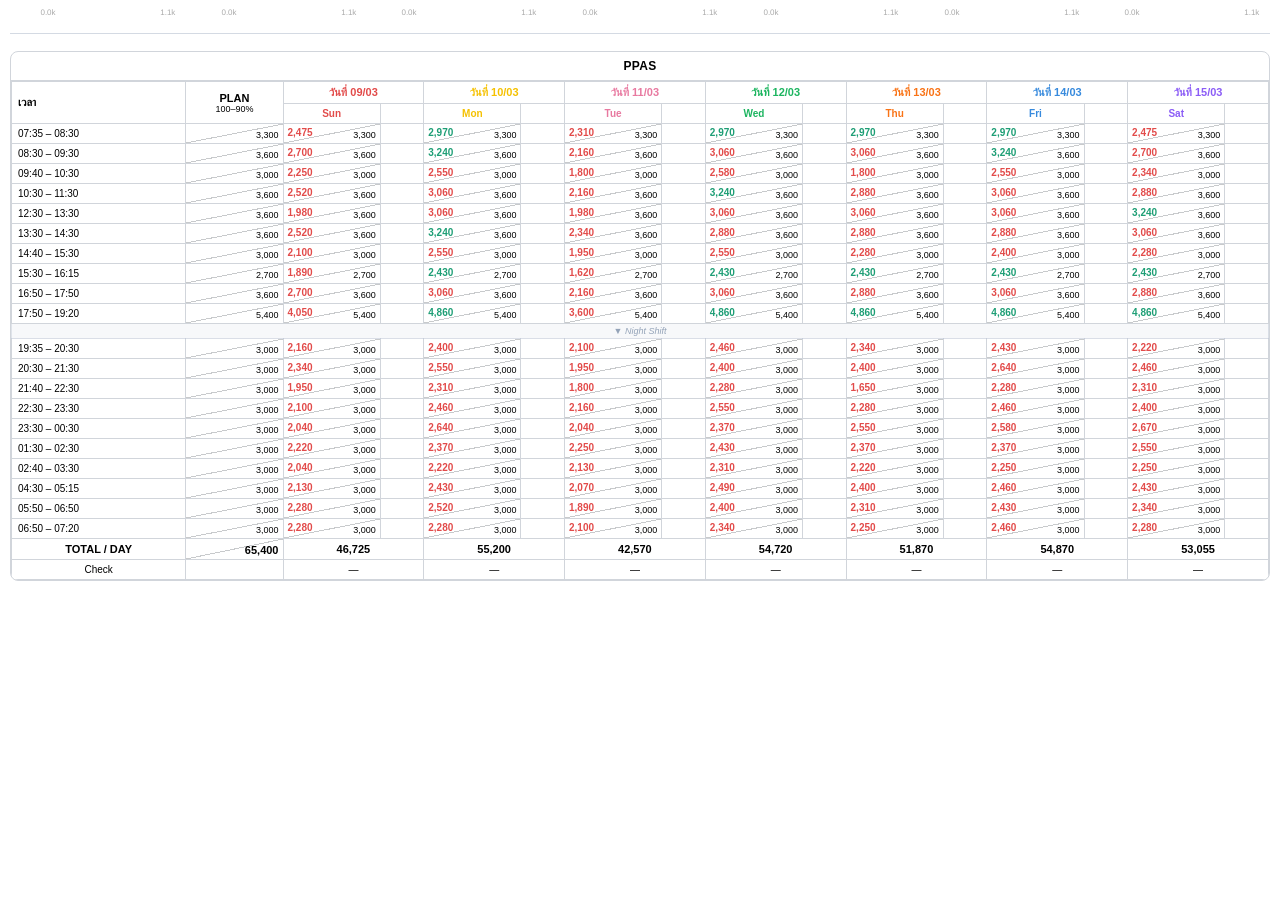
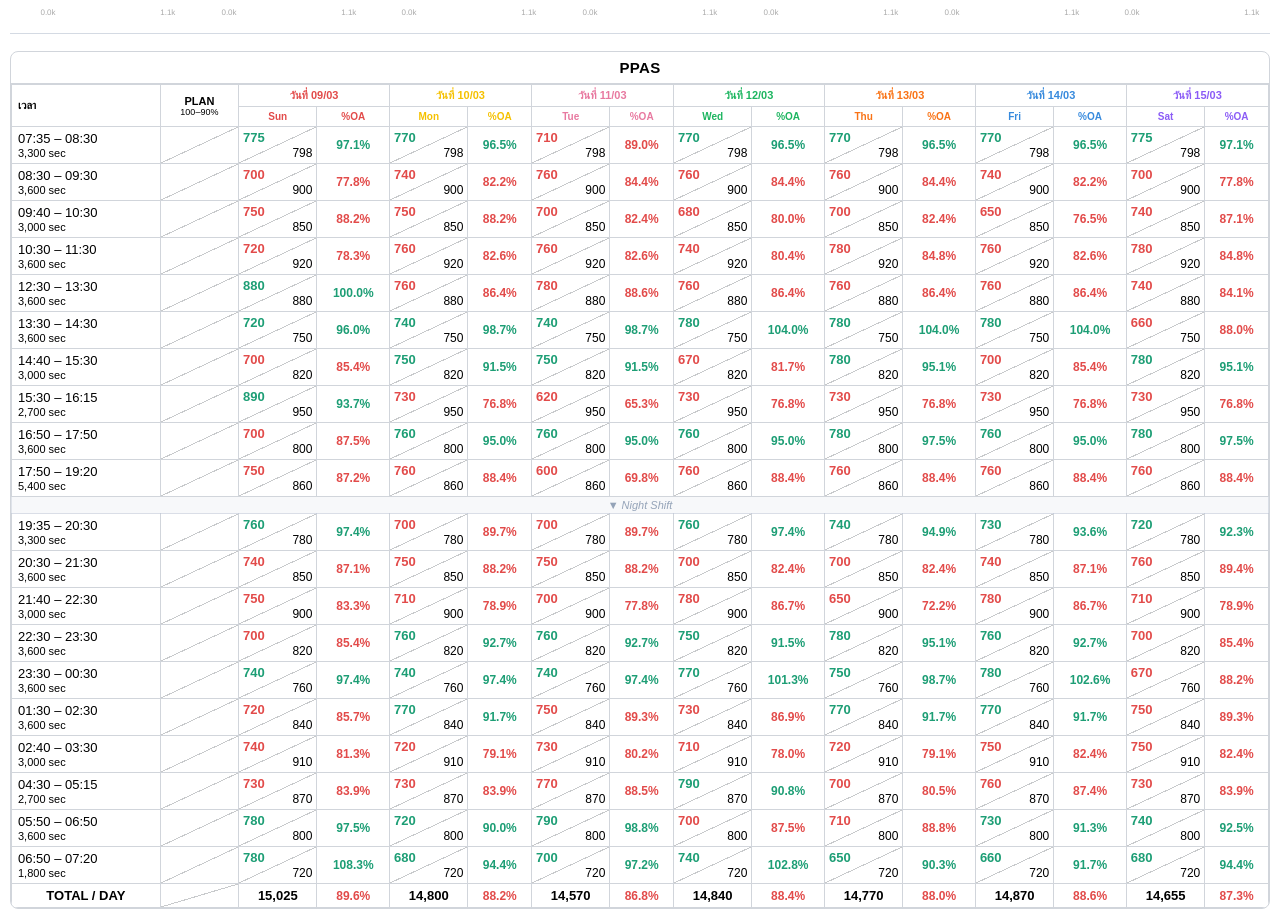
Before and after one commit to cherlitajan-pixel/dekidaka, a plain HTML site: page index.html in a window 1280 px wide. Shown: the part 760-1679 px from the top of the page. Before the commit the page ends 1351 px from the top, so only its background shows below. Drawn offline with nearby package versions, Linux system fonts and the light colour scheme.

Commit message:
add uni, calculate %OA in PPAS table and update font-size

```diff
--- a/index.html
+++ b/index.html
@@ -69,14 +69,15 @@
 
 /* ── PPAS Table ── */
 .ppas-box { margin-top:30px; border:1px solid var(--color-border-tertiary,#d1d5db); border-radius:8px; overflow:hidden; }
-.ppas-box-hdr { padding:7px 12px; font-size:12px; font-weight:600; color:var(--color-text-primary); background:var(--color-background-secondary); border-bottom:1px solid var(--color-border-tertiary,#d1d5db); letter-spacing:.3px; text-align: center;}
+.ppas-box-hdr { padding:7px 12px; font-size:15px; font-weight:600; color:var(--color-text-primary); background:var(--color-background-secondary); border-bottom:1px solid var(--color-border-tertiary,#d1d5db); letter-spacing:.3px; text-align: center;}
 .ppas-wrap { overflow-x:auto; }
 .ppas-tbl { width:100%; border-collapse:collapse; font-size:11px; }
 .ppas-tbl th, .ppas-tbl td { border:0.5px solid var(--color-border-tertiary,#d1d5db); padding:4px 6px; white-space:nowrap; }
 .ppas-tbl th { background:var(--color-background-secondary); font-weight:600; text-align:center; font-size:11px; }
-.ppas-td-time { text-align:left; font-size:10px; color:var(--color-text-primary); min-width:104px; }
-.ppas-td-plan { text-align:center; font-size:10px; color:var(--color-text-secondary); min-width:56px; }
-.ppas-th-date { text-align:center; font-size:10px; font-weight:500; }
+.ppas-td-time { text-align:left; font-size:13px; color:var(--color-text-primary); min-width:110px; }
+.ppas-secs { font-size:11px; color:var(--color-text-secondary); margin-top:1px; }
+.ppas-td-plan { text-align:center; font-size:11px; color:var(--color-text-secondary); min-width:56px; }
+.ppas-th-date { text-align:center; font-size:11px; font-weight:500; }
 /* Diagonal data cell */
 .ppas-cell-diag {
   position:relative; min-width:58px; min-height:38px;
@@ -92,13 +93,12 @@
     transparent calc(50% + 0.5px)
   );
 }
-.ppas-act  { position:absolute; top:3px; left:4px; font-size:10px; font-weight:600; z-index:1; }
-.ppas-pln  { position:absolute; bottom:3px; right:4px; font-size:9px; color:var(--color-text-secondary); z-index:1; }
+.ppas-act  { position:absolute; top:3px; left:4px; font-size:13px; font-weight:600; z-index:1; }
+.ppas-pln  { position:absolute; bottom:3px; right:4px; font-size:12px; color:var(--color-text-secondary); z-index:1; }
 /* Dashed sub-column (right half of each day) */
-.ppas-cell-sub { min-width:26px; border-left:1px dashed var(--color-border-tertiary,#d1d5db) !important; }
-.ppas-tr-sep td { background:rgba(148,163,184,0.08); font-size:9px; color:#94A3B8; text-align:center; padding:2px; font-style:italic; border-color:rgba(148,163,184,0.3); }
-.ppas-tr-total td { font-weight:700; background:var(--color-background-secondary); font-size:11px; text-align:center; }
-.ppas-tr-check td { font-size:10px; color:var(--color-text-secondary); text-align:center; background:var(--color-background-secondary); }
+.ppas-cell-sub { min-width:36px; border-left:1px dashed var(--color-border-tertiary,#d1d5db) !important; text-align:center; vertical-align:middle; font-size:12px; font-weight:600; }
+.ppas-tr-sep td { background:rgba(148,163,184,0.08); font-size:11px; color:#94A3B8; text-align:center; padding:2px; font-style:italic; border-color:rgba(148,163,184,0.3); }
+.ppas-tr-total td { font-weight:700; background:var(--color-background-secondary); font-size:13px; text-align:center; }
 </style>
 
 <div class="wrap">
@@ -183,102 +183,82 @@ const DAYS = [
 ];
 
 // Day shift 07:30–16:30 (10 slots, 1-hr interval)
-const DAY_HOURS = ['07:30','08:30','09:30','10:30','11:30','12:30','13:30','14:30','15:30','16:30'];
+const DAY_HOURS = ['07:30','08:30','09:40','10:30','12:30','13:30','14:40','15:30','16:50','17:30'];
 const DAY_PLAN  = [798, 900, 850, 920, 880, 750, 820, 950, 800, 860];
 
 // Night shift 19:30–04:30 (10 slots, 1-hr interval; crosses midnight)
-const NIGHT_HOURS = ['19:30','20:30','21:30','22:30','23:30','00:30','01:30','02:30','03:30','04:30'];
+const NIGHT_HOURS = ['19:35','20:30','21:40','22:30','23:30','01:30','02:40','04:30','05:30','06:30'];
 const NIGHT_PLAN  = [780, 850, 900, 820, 760, 840, 910, 870, 800, 720];
 
-const T_HI = 83, T_LO = 75;
+const T_HI = 100, T_LO = 90;
 
 // ── PPAS slot definitions ────────────────────────────────────────────
 const PPAS_DAY_SLOTS = [
-  { time:'07:35 – 08:30', plan:3300 },
-  { time:'08:30 – 09:30', plan:3600 },
-  { time:'09:40 – 10:30', plan:3000 },
-  { time:'10:30 – 11:30', plan:3600 },
-  { time:'12:30 – 13:30', plan:3600 },
-  { time:'13:30 – 14:30', plan:3600 },
-  { time:'14:40 – 15:30', plan:3000 },
-  { time:'15:30 – 16:15', plan:2700 },
-  { time:'16:50 – 17:50', plan:3600 },
-  { time:'17:50 – 19:20', plan:5400 },
+  { time:'07:35 – 08:30', plan:798 },
+  { time:'08:30 – 09:30', plan:900 },
+  { time:'09:40 – 10:30', plan:850 },
+  { time:'10:30 – 11:30', plan:920 },
+  { time:'12:30 – 13:30', plan:880 },
+  { time:'13:30 – 14:30', plan:750 },
+  { time:'14:40 – 15:30', plan:820 },
+  { time:'15:30 – 16:15', plan:950 },
+  { time:'16:50 – 17:50', plan:800 },
+  { time:'17:50 – 19:20', plan:860 },
 ];
 const PPAS_NIGHT_SLOTS = [
-  { time:'19:35 – 20:30', plan:3000 },
-  { time:'20:30 – 21:30', plan:3000 },
-  { time:'21:40 – 22:30', plan:3000 },
-  { time:'22:30 – 23:30', plan:3000 },
-  { time:'23:30 – 00:30', plan:3000 },
-  { time:'01:30 – 02:30', plan:3000 },
-  { time:'02:40 – 03:30', plan:3000 },
-  { time:'04:30 – 05:15', plan:3000 },
-  { time:'05:50 – 06:50', plan:3000 },
-  { time:'06:50 – 07:20', plan:3000 },
+  { time:'19:35 – 20:30', plan:780 },
+  { time:'20:30 – 21:30', plan:850 },
+  { time:'21:40 – 22:30', plan:900 },
+  { time:'22:30 – 23:30', plan:820 },
+  { time:'23:30 – 00:30', plan:760 },
+  { time:'01:30 – 02:30', plan:840 },
+  { time:'02:40 – 03:30', plan:910 },
+  { time:'04:30 – 05:15', plan:870 },
+  { time:'05:50 – 06:50', plan:800 },
+  { time:'06:50 – 07:20', plan:720 },
 ];
 
 // Mock PPAS actual production per slot per day
 const PPAS_ACT_DAY = {
-  SUN: [2475,2700,2250,2520,1980,2520,2100,1890,2700,4050],
-  MON: [2970,3240,2550,3060,3060,3240,2550,2430,3060,4860],
-  TUE: [2310,2160,1800,2160,1980,2340,1950,1620,2160,3600],
-  WED: [2970,3060,2580,3240,3060,2880,2550,2430,3060,4860],
-  THU: [2970,3060,1800,2880,3060,2880,2280,2430,2880,4860],
-  FRI: [2970,3240,2550,3060,3060,2880,2400,2430,3060,4860],
-  SAT: [2475,2700,2340,2880,3240,3060,2280,2430,2880,4860],
+  SUN: [775,700,750,720,880,720,700,890,700,750],
+  MON: [770,740,750,760,760,740,750,730,760,760],
+  TUE: [710,760,700,760,780,740,750,620,760,600],
+  WED: [770,760,680,740,760,780,670,730,760,760],
+  THU: [770,760,700,780,760,780,780,730,780,760],
+  FRI: [770,740,650,760,760,780,700,730,760,760],
+  SAT: [775,700,740,780,740,660,780,730,780,760],
 };
 const PPAS_ACT_NIGHT = {
-  SUN: [2160,2340,1950,2100,2040,2220,2040,2130,2280,2280],
-  MON: [2400,2550,2310,2460,2640,2370,2220,2430,2520,2280],
-  TUE: [2100,1950,1800,2160,2040,2250,2130,2070,1890,2100],
-  WED: [2460,2400,2280,2550,2370,2430,2310,2490,2400,2340],
-  THU: [2340,2400,1650,2280,2550,2370,2220,2400,2310,2250],
-  FRI: [2430,2640,2280,2460,2580,2370,2250,2460,2430,2460],
-  SAT: [2220,2460,2310,2400,2670,2550,2250,2430,2340,2280],
+  SUN: [760,740,750,700,740,720,740,730,780,780],
+  MON: [700,750,710,760,740,770,720,730,720,680],
+  TUE: [700,750,700,760,740,750,730,770,790,700],
+  WED: [760,700,780,750,770,730,710,790,700,740],
+  THU: [740,700,650,780,750,770,720,700,710,650],
+  FRI: [730,740,780,760,780,770,750,760,730,660],
+  SAT: [720,760,710,700,670,750,750,730,740,680],
 };
 
 // Mock month %OA (March 2026) — per shift view
 const OA_MONTH = { all: 74.2, day: 75.8, night: 72.6 };
 
 function oaColor(v) {
-  return v >= T_LO && v <= T_HI ? '#1D9E75' : v >= 65 ? '#E24B4A' : '#E24B4A';
+  return v >= T_LO ? '#1D9E75' : '#E24B4A';
 }
-
-const OA_DAY = {
-  SUN: [75,83,78,79,54,69,70,73,78,72],
-  MON: [83,92,74,83,87,80,76,80,83,77],
-  TUE: [76,58,52,73,54,69,70,73,56,72],
-  WED: [83,83,74,87,80,82,76,80,83,77],
-  THU: [83,83,52,79,87,80,76,80,79,77],
-  FRI: [83,92,74,83,87,80,76,80,83,83],
-  SAT: [75,83,78,79,93,86,76,80,79,77],
-};
-
-const OA_NIGHT = {
-  SUN: [72,78,65,70,68,74,79,71,76,80],
-  MON: [80,85,77,82,88,79,74,81,84,76],
-  TUE: [70,65,60,72,68,75,71,69,63,70],
-  WED: [82,80,76,85,79,81,77,83,80,78],
-  THU: [78,80,55,76,85,79,74,80,77,75],
-  FRI: [81,88,76,82,86,79,75,82,81,82],
-  SAT: [74,82,77,80,89,85,75,81,78,76],
-};
 
 // ── Derive shift dataset ────────────────────────────────────────────
 function getShiftData(shiftKey, dayKey) {
   if (shiftKey === 'day') {
-    return { hours: DAY_HOURS, plan: DAY_PLAN, oa: OA_DAY[dayKey] };
+    const oa = PPAS_ACT_DAY[dayKey].map((a, i) => Math.round(a / DAY_PLAN[i] * 100));
+    return { hours: DAY_HOURS, plan: DAY_PLAN, oa };
   }
   if (shiftKey === 'night') {
-    return { hours: NIGHT_HOURS, plan: NIGHT_PLAN, oa: OA_NIGHT[dayKey] };
+    const oa = PPAS_ACT_NIGHT[dayKey].map((a, i) => Math.round(a / NIGHT_PLAN[i] * 100));
+    return { hours: NIGHT_HOURS, plan: NIGHT_PLAN, oa };
   }
-  // all = day + night combined
-  return {
-    hours: [...DAY_HOURS, ...NIGHT_HOURS],
-    plan:  [...DAY_PLAN,  ...NIGHT_PLAN],
-    oa:    [...OA_DAY[dayKey], ...OA_NIGHT[dayKey]],
-  };
+  const actAll  = [...PPAS_ACT_DAY[dayKey], ...PPAS_ACT_NIGHT[dayKey]];
+  const planAll = [...DAY_PLAN, ...NIGHT_PLAN];
+  const oa = actAll.map((a, i) => Math.round(a / planAll[i] * 100));
+  return { hours: [...DAY_HOURS, ...NIGHT_HOURS], plan: planAll, oa };
 }
 
 // Row height per slot (fewer rows → taller, more rows → compact)
@@ -315,14 +295,13 @@ const bandPlugin = {
     const { ctx, scales } = chart;
     const xOA = scales['xOA'], yMain = scales['y'];
     if (!xOA || !yMain) return;
-    const xHi = xOA.getPixelForValue(T_HI), xLo = xOA.getPixelForValue(T_LO);
+    const xTarget = xOA.getPixelForValue(T_LO);
     const top = yMain.top, bot = yMain.bottom;
     ctx.save();
     ctx.fillStyle = 'rgba(24,95,165,0.07)';
-    ctx.fillRect(xLo, top, xHi - xLo, bot - top);
-    ctx.setLineDash([4,3]); ctx.lineWidth = 1; ctx.strokeStyle = 'rgba(24,95,165,0.45)';
-    ctx.beginPath(); ctx.moveTo(xHi, top); ctx.lineTo(xHi, bot); ctx.stroke();
-    ctx.beginPath(); ctx.moveTo(xLo, top); ctx.lineTo(xLo, bot); ctx.stroke();
+    ctx.fillRect(xTarget, top, xOA.right - xTarget, bot - top);
+    ctx.setLineDash([4,3]); ctx.lineWidth = 1; ctx.strokeStyle = 'rgba(24,95,165,0.55)';
+    ctx.beginPath(); ctx.moveTo(xTarget, top); ctx.lineTo(xTarget, bot); ctx.stroke();
     ctx.restore();
   }
 };
@@ -421,6 +400,16 @@ DAYS.forEach((d, idx_d) => {
   });
 });
 
+// ── Parse "HH:MM – HH:MM" → duration in seconds ─────────────────────
+function calcSeconds(timeStr) {
+  const [t1, t2] = timeStr.split('–').map(s => s.trim());
+  const [h1, m1] = t1.split(':').map(Number);
+  const [h2, m2] = t2.split(':').map(Number);
+  let mins = (h2 * 60 + m2) - (h1 * 60 + m1);
+  if (mins < 0) mins += 24 * 60;   // กรณีข้ามเที่ยงคืน
+  return mins * 60;
+}
+
 // ── PPAS Table renderer ─────────────────────────────────────────────
 function renderPpasTable() {
   const isAll   = currentShift === 'all';
@@ -443,7 +432,7 @@ function renderPpasTable() {
   ).join('');
   const hdr2 = DAYS.map(d =>
     `<th style="color:${d.color};font-size:10px;text-align:center;font-weight:600">${d.label}</th>
-     <th style="min-width:26px"></th>`
+     <th style="min-width:26px;font-size:10px;text-align:center;color:${d.color}">%OA</th>`
   ).join('');
 
   let html = `<thead>
@@ -460,21 +449,23 @@ function renderPpasTable() {
     if (isAll && i === PPAS_DAY_SLOTS.length) {
       html += `<tr class="ppas-tr-sep"><td colspan="${totalCols}">▼ Night Shift</td></tr>`;
     }
-    const thr = slot.plan * 0.9;
     const dayCells = DAYS.map(d => {
       const v = actByDay(d.key)[i];
-      const color = v >= thr ? '#1D9E75' : '#E24B4A';
+      const slotOa = v / slot.plan * 100;
+      const color = slotOa >= T_LO ? '#1D9E75' : '#E24B4A';
       return `<td class="ppas-cell-diag">
         <span class="ppas-act" style="color:${color}">${v.toLocaleString()}</span>
         <span class="ppas-pln">${slot.plan.toLocaleString()}</span>
       </td>
-      <td class="ppas-cell-sub"></td>`;
+      <td class="ppas-cell-sub" style="color:${color}">${slotOa.toFixed(1)}%</td>`;
     }).join('');
+    const secs = calcSeconds(slot.time);
     html += `<tr>
-      <td class="ppas-td-time">${slot.time}</td>
-      <td class="ppas-cell-diag ppas-td-plan">
-        <span class="ppas-pln">${slot.plan.toLocaleString()}</span>
+      <td class="ppas-td-time">
+        ${slot.time}
+        <div class="ppas-secs">${secs.toLocaleString()} sec</div>
       </td>
+      <td class="ppas-cell-diag ppas-td-plan"></td>
       ${dayCells}
     </tr>`;
   });
@@ -483,22 +474,23 @@ function renderPpasTable() {
   const planTotal = slots.reduce((s, r) => s + r.plan, 0);
   html += `<tr class="ppas-tr-total">
     <td class="ppas-td-time">TOTAL / DAY</td>
-    <td class="ppas-cell-diag ppas-td-plan">
-      <span class="ppas-pln" style="font-weight:700;font-size:11px">${planTotal.toLocaleString()}</span>
-    </td>
+    <td class="ppas-cell-diag ppas-td-plan"></td>
     ${DAYS.map(d => {
       const tot = actByDay(d.key).slice(0, slots.length).reduce((s, v) => s + v, 0);
-      return `<td colspan="2">${tot.toLocaleString()}</td>`;
+      const totOa = tot / planTotal * 100;
+      const totColor = totOa >= T_LO ? '#1D9E75' : '#E24B4A';
+      return `<td>${tot.toLocaleString()}</td>
+              <td style="color:${totColor};font-size:12px;font-weight:700;text-align:center">${totOa.toFixed(1)}%</td>`;
     }).join('')}
   </tr>`;
 
-  // ── Check ─────────────────────────────────────────────────────────
-  html += `<tr class="ppas-tr-check">
-    <td class="ppas-td-time">Check</td><td></td>
-    ${DAYS.map(() => '<td colspan="2">—</td>').join('')}
-  </tr></tbody>`;
+  document.getElementById('ppas-table').innerHTML = html;
+}
 
-  document.getElementById('ppas-table').innerHTML = html;
+function getActualData(shiftKey, dayKey) {
+  if (shiftKey === 'day')   return PPAS_ACT_DAY[dayKey];
+  if (shiftKey === 'night') return PPAS_ACT_NIGHT[dayKey];
+  return [...PPAS_ACT_DAY[dayKey], ...PPAS_ACT_NIGHT[dayKey]];
 }
 
 // ── Apply filter ────────────────────────────────────────────────────
@@ -519,13 +511,13 @@ function applyFilter() {
   // Update each day card
   DAYS.forEach(d => {
     const { hours, plan, oa } = getShiftData(currentShift, d.key);
-    // Daily %OA badge
-    const dayAvgOa = (oa.reduce((a,b)=>a+b,0) / oa.length);
+    const actual = getActualData(currentShift, d.key);
+    // Daily %OA badge — weighted: sum(actual) / sum(plan)
+    const dayAvgOa = actual.reduce((a,b)=>a+b,0) / plan.reduce((a,b)=>a+b,0) * 100;
     const oaEl = document.getElementById('oa-' + d.key);
     oaEl.textContent = dayAvgOa.toFixed(1) + '%';
     oaEl.style.color = oaColor(dayAvgOa);
-    const actual  = plan.map((p, i) => Math.round(p * oa[i] / 100));
-    const inRange = oa.map(v => v >= T_LO && v <= T_HI);
+    const inRange = oa.map(v => v >= T_LO);
 
     const chart = charts[d.key];
     chart._showSep = isAll;
@@ -535,9 +527,9 @@ function applyFilter() {
     chart.data.datasets[1].data = actual;
     chart.data.datasets[1].backgroundColor = inRange.map(ok => ok ? 'rgba(29,158,117,0.85)' : 'rgba(226,75,74,0.85)');
     chart.data.datasets[2].data = oa;
-    chart.data.datasets[2].pointRadius          = oa.map(v => v >= T_LO && v <= T_HI ? 3 : 4);
-    chart.data.datasets[2].pointBackgroundColor = oa.map(v => v >= T_LO && v <= T_HI ? '#378ADD' : '#E24B4A');
-    chart.data.datasets[2].pointBorderColor     = oa.map(v => v >= T_LO && v <= T_HI ? '#378ADD' : '#E24B4A');
+    chart.data.datasets[2].pointRadius          = oa.map(v => v >= T_LO ? 3 : 4);
+    chart.data.datasets[2].pointBackgroundColor = oa.map(v => v >= T_LO ? '#378ADD' : '#E24B4A');
+    chart.data.datasets[2].pointBorderColor     = oa.map(v => v >= T_LO ? '#378ADD' : '#E24B4A');
 
     chart.options.scales.y.labels   = hours;
     chart.options.scales.yOA.labels = hours;
@@ -561,25 +553,24 @@ function applyFilter() {
       tPlan   += p;
       tActual += Math.round(p * oa[i] / 100);
       tOa     += oa[i];
-      if (oa[i] < T_LO || oa[i] > T_HI) redPts++;
+      if (oa[i] < T_LO) redPts++;
     });
   });
-  const rows = DAYS.length * sampleData.plan.length;
-  const weekOa  = (tOa / rows).toFixed(1);
+  const weekOa  = (tActual / tPlan * 100).toFixed(1);
   const workDays = DAYS.length;                          // 7 days in this week
   const avgRed  = (redPts / workDays).toFixed(1);
 
   const monthOa = OA_MONTH[currentShift].toFixed(1);
 
-  document.getElementById('m-plan').textContent        = tPlan.toLocaleString();
-  document.getElementById('m-actual').textContent      = tActual.toLocaleString();
+  document.getElementById('m-plan').textContent        = tPlan.toLocaleString() + ' pcs.';
+  document.getElementById('m-actual').textContent      = tActual.toLocaleString() + ' pcs.';
   document.getElementById('m-oa-month').textContent    = monthOa + '%';
   document.getElementById('m-oa-month').style.color    = oaColor(+monthOa);
   document.getElementById('m-oa').textContent          = weekOa + '%';
   document.getElementById('m-oa').style.color          = oaColor(+weekOa);
-  document.getElementById('m-red-total').textContent   = redPts;
-  document.getElementById('m-red-days').textContent    = workDays;
-  document.getElementById('m-red').textContent         = avgRed;
+  document.getElementById('m-red-total').textContent   = redPts + ' times';
+  document.getElementById('m-red-days').textContent    = workDays + ' days';
+  document.getElementById('m-red').textContent         = avgRed + ' times/day';
   document.getElementById('m-red').style.color         = '#D85A30';
 
   renderPpasTable();
```
Also changed, not shown: 1 other file.
